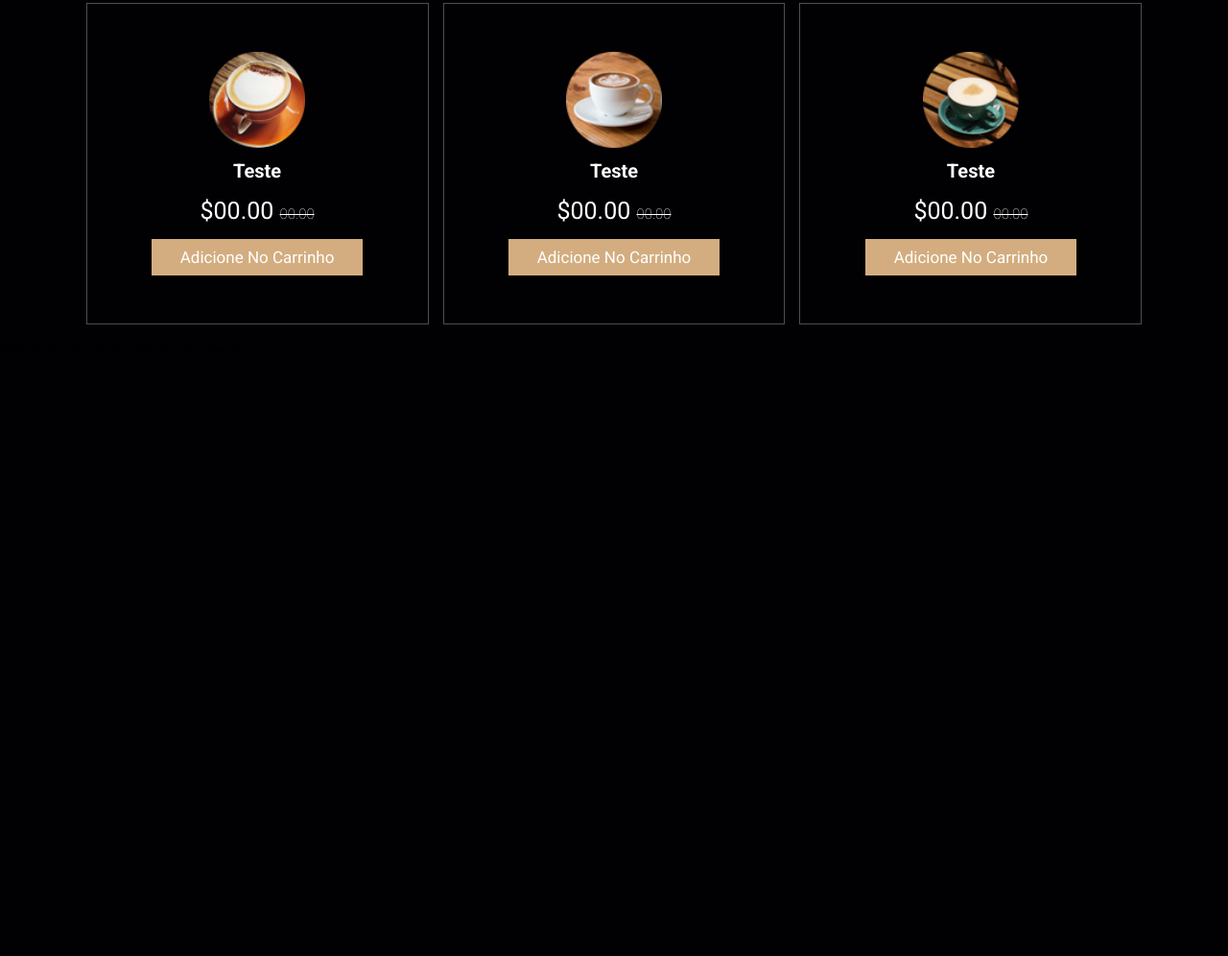
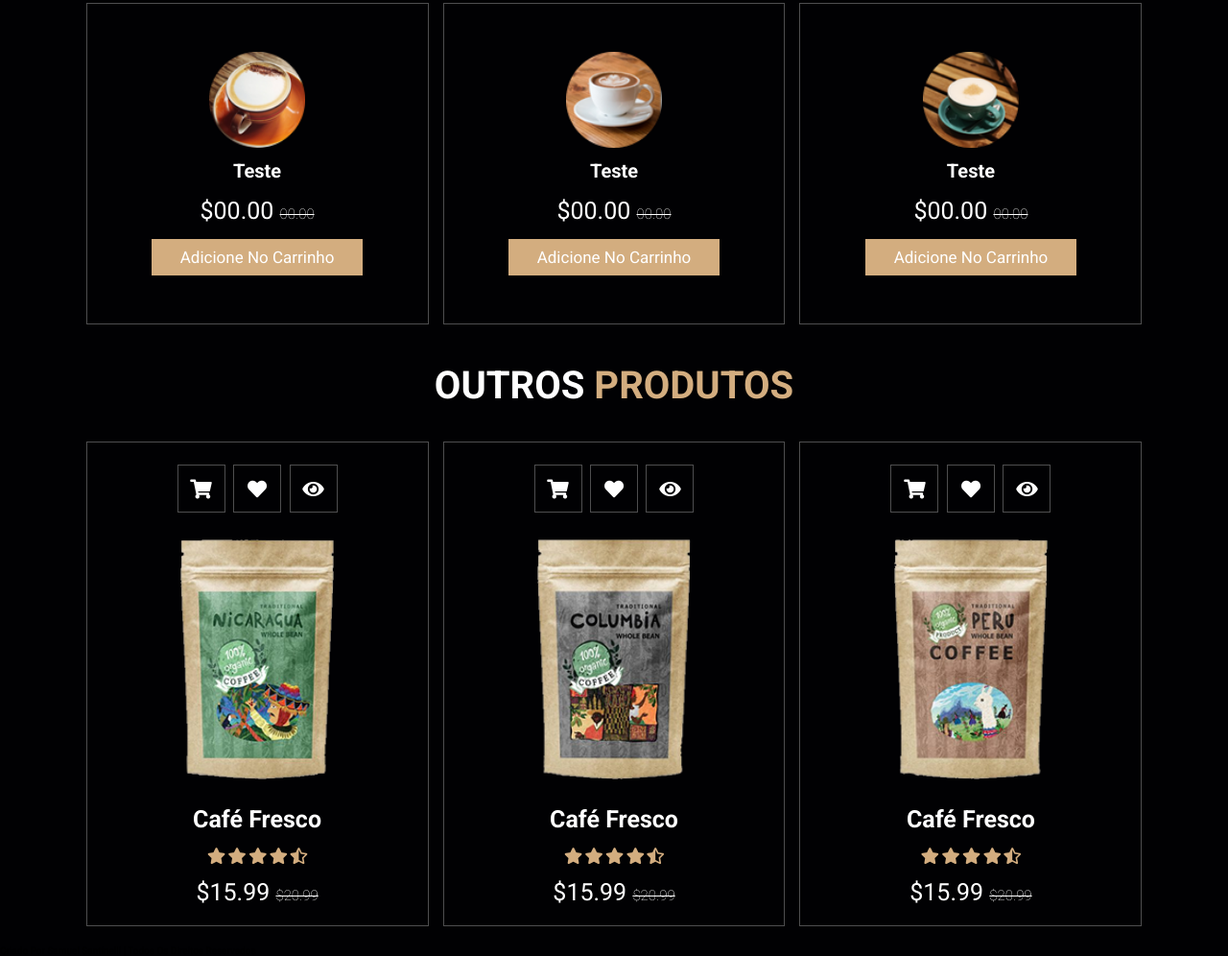
Before and after one commit to samuel-santinelli/Coffeenelli-Cafeteria, a plain HTML site: page index.html in a window 1280 px wide. Shown: the part 1765-2761 px from the top of the page at 96% size. Before the commit the page ends 2134 px from the top, so only its background shows below. Drawn offline with Linux system fonts and the light colour scheme.

Commit message:
Enviando a parte de produtos secundarios

```diff
--- a/css/style.css
+++ b/css/style.css
@@ -304,3 +304,101 @@ section{
 .menu .box-container .box:hover > *{
     color:var(--black);
 }
+
+
+
+.products .box-container{
+    display: grid;
+    grid-template-columns: repeat(auto-fit, minmax(30rem, 1fr));
+    gap:1.5rem;
+}
+
+.products .box-container .box{
+    text-align: center;
+    border:var(--border);
+    padding: 2rem;
+}
+
+.products .box-container .box .icons a{
+    height: 5rem;
+    width: 5rem;
+    line-height: 5rem;
+    font-size: 2rem;
+    border:var(--border);
+    color:#fff;
+    margin:.3rem;
+}
+
+.products .box-container .box .icons a:hover{
+    background:var(--main-color);
+}
+
+.products .box-container .box .image{
+    padding: 2.5rem 0;
+}
+
+.products .box-container .box .image img{
+    height: 25rem;
+}
+
+.products .box-container .box .content h3{
+    color:#fff;
+    font-size: 2.5rem;
+}
+
+.products .box-container .box .content .stars{
+    padding: 1.5rem;
+}
+
+.products .box-container .box .content .stars i{
+    font-size: 1.7rem;
+    color: var(--main-color);
+}
+
+.products .box-container .box .content .price{
+    color:#fff;
+    font-size: 2.5rem;
+}
+
+.products .box-container .box .content .price span{
+    text-decoration: line-through;
+    font-weight: lighter;
+    font-size: 1.5rem;
+}
+
+.review .box-container{
+    display: grid;
+    grid-template-columns: repeat(auto-fit, minmax(30rem, 1fr));
+    gap:1.5rem;
+}
+
+.review .box-container .box{
+    border:var(--border);
+    text-align: center;
+    padding:3rem 2rem;
+}
+
+.review .box-container .box p{
+    font-size: 1.5rem;
+    line-height: 1.8;
+    color:#ccc;
+    padding:2rem 0;
+}
+
+.review .box-container .box .user{
+    height: 7rem;
+    width: 7rem;
+    border-radius: 50%;
+    object-fit: cover;
+}
+
+.review .box-container .box h3{
+    padding:1rem 0;
+    font-size: 2rem;
+    color:#fff;
+}
+
+.review .box-container .box .stars i{
+    font-size: 1.5rem;
+    color:var(--main-color);
+}
--- a/index.html
+++ b/index.html
@@ -171,6 +171,89 @@
 
 <!-- menu section termina aqui -->
 
+<!-- produtos section começa aqui -->
+
+
+
+<section class="products" id="products">
+
+    <h1 class="heading"> outros <span>produtos</span> </h1>
+
+    <div class="box-container">
+
+        <div class="box">
+            <div class="icons">
+                <a href="#" class="fas fa-shopping-cart"></a>
+                <a href="#" class="fas fa-heart"></a>
+                <a href="#" class="fas fa-eye"></a>
+            </div>
+            <div class="image">
+                <img src="images/product-1.png" alt="">
+            </div>
+            <div class="content">
+                <h3>
+                    café fresco</h3>
+                <div class="stars">
+                    <i class="fas fa-star"></i>
+                    <i class="fas fa-star"></i>
+                    <i class="fas fa-star"></i>
+                    <i class="fas fa-star"></i>
+                    <i class="fas fa-star-half-alt"></i>
+                </div>
+                <div class="price">$15.99 <span>$20.99</span></div>
+            </div>
+        </div>
+
+        <div class="box">
+            <div class="icons">
+                <a href="#" class="fas fa-shopping-cart"></a>
+                <a href="#" class="fas fa-heart"></a>
+                <a href="#" class="fas fa-eye"></a>
+            </div>
+            <div class="image">
+                <img src="images/product-2.png" alt="">
+            </div>
+            <div class="content">
+                <h3>
+                    café fresco</h3>
+                <div class="stars">
+                    <i class="fas fa-star"></i>
+                    <i class="fas fa-star"></i>
+                    <i class="fas fa-star"></i>
+                    <i class="fas fa-star"></i>
+                    <i class="fas fa-star-half-alt"></i>
+                </div>
+                <div class="price">$15.99 <span>$20.99</span></div>
+            </div>
+        </div>
+
+        <div class="box">
+            <div class="icons">
+                <a href="#" class="fas fa-shopping-cart"></a>
+                <a href="#" class="fas fa-heart"></a>
+                <a href="#" class="fas fa-eye"></a>
+            </div>
+            <div class="image">
+                <img src="images/product-3.png" alt="">
+            </div>
+            <div class="content">
+                <h3>café fresco</h3>
+                <div class="stars">
+                    <i class="fas fa-star"></i>
+                    <i class="fas fa-star"></i>
+                    <i class="fas fa-star"></i>
+                    <i class="fas fa-star"></i>
+                    <i class="fas fa-star-half-alt"></i>
+                </div>
+                <div class="price">$15.99 <span>$20.99</span></div>
+            </div>
+        </div>
+
+    </div>
+
+</section>
+
+
     <div class="credit">Criado por <span>Samuel Santinelli</span> | todos os direitos reservados</div>
 
 </section>
```
